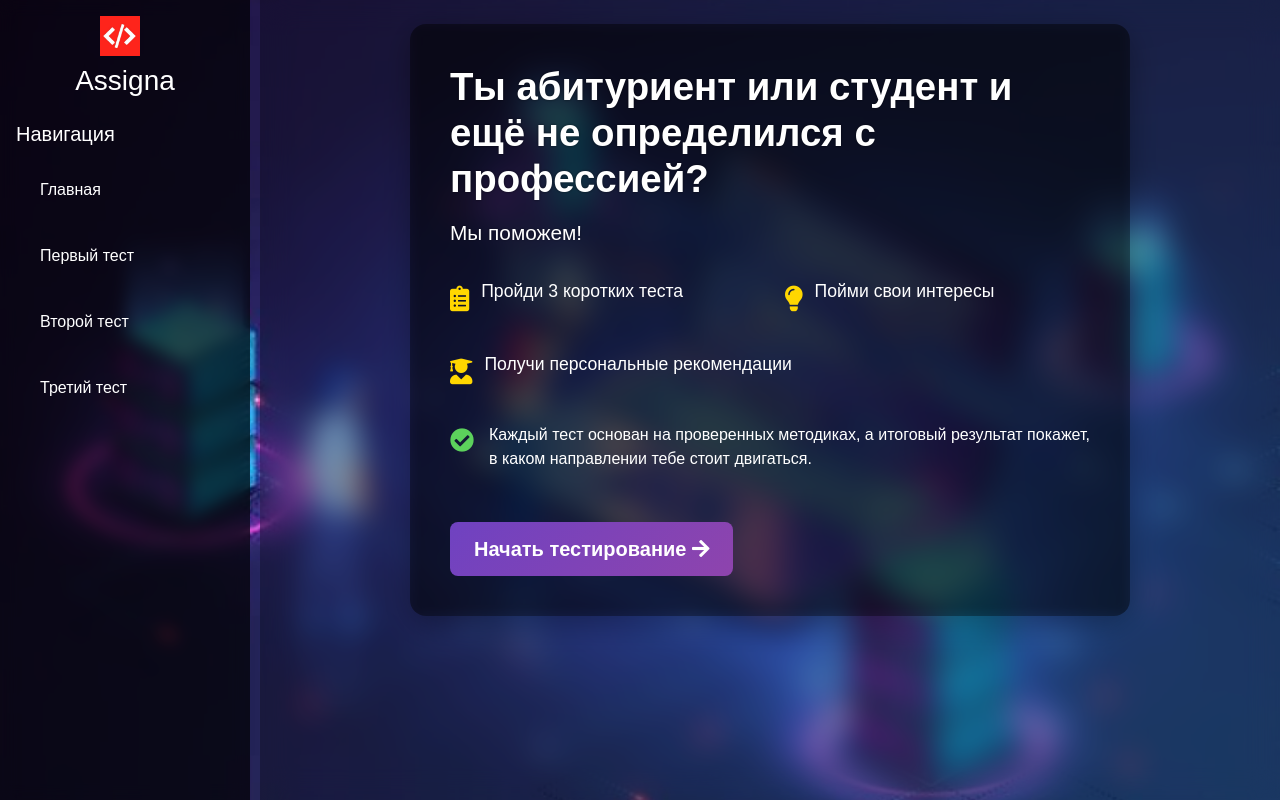
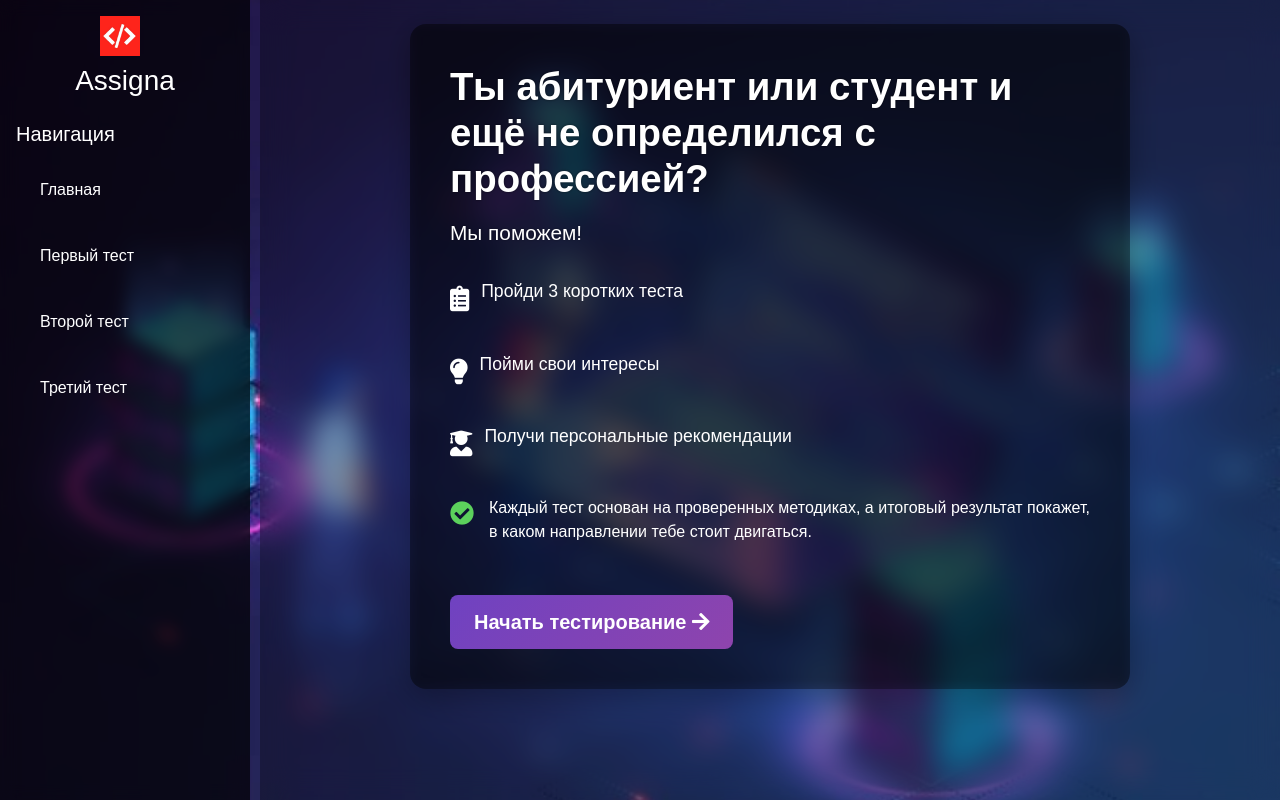
Before and after one commit to brshkins/case, a Django app: page / in a window 1280 px wide. Run offline with Django 5.2, Linux system fonts and the light colour scheme; some libraries are stand-ins or nearby versions.

Commit message:
снова изменена главная страница

```diff
--- a/Assigna/main/templates/main/index.html
+++ b/Assigna/main/templates/main/index.html
@@ -7,23 +7,17 @@
     <h1 class="intro-title">Ты абитуриент или студент и ещё не определился с профессией?</h1>
     <p class="intro-subtitle">Мы поможем!</p>
 
-    <div class="features-box">
+    <div class="features-box column-layout">
         <div class="feature-item">
-            <div class="feature-icon">
-                <i class="fas fa-clipboard-list"></i>
-            </div>
+            <div class="feature-icon"><i class="fas fa-clipboard-list"></i></div>
             <p class="feature-text">Пройди 3 коротких теста</p>
         </div>
         <div class="feature-item">
-            <div class="feature-icon">
-                <i class="fas fa-lightbulb"></i>
-            </div>
+            <div class="feature-icon"><i class="fas fa-lightbulb"></i></div>
             <p class="feature-text">Пойми свои интересы</p>
         </div>
         <div class="feature-item">
-            <div class="feature-icon">
-                <i class="fas fa-user-graduate"></i>
-            </div>
+            <div class="feature-icon"><i class="fas fa-user-graduate"></i></div>
             <p class="feature-text">Получи персональные рекомендации</p>
         </div>
     </div>
--- a/Assigna/static/main/css/main.css
+++ b/Assigna/static/main/css/main.css
@@ -230,9 +230,14 @@ aside img {
   min-width: 220px;
 }
 
+.column-layout{
+    flex-direction: column;
+    align-items: flex-start;
+}
+
 .feature-icon {
   font-size: 1.6rem;
-  color: #ffd700;
+  color: #ffffff;
 }
 
 .feature-text {
```
